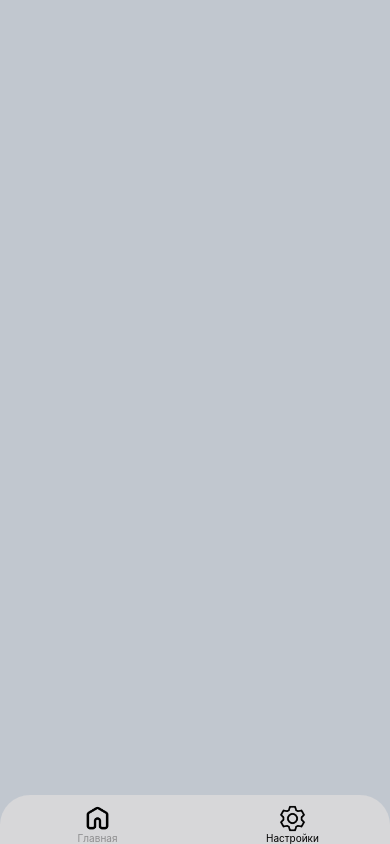
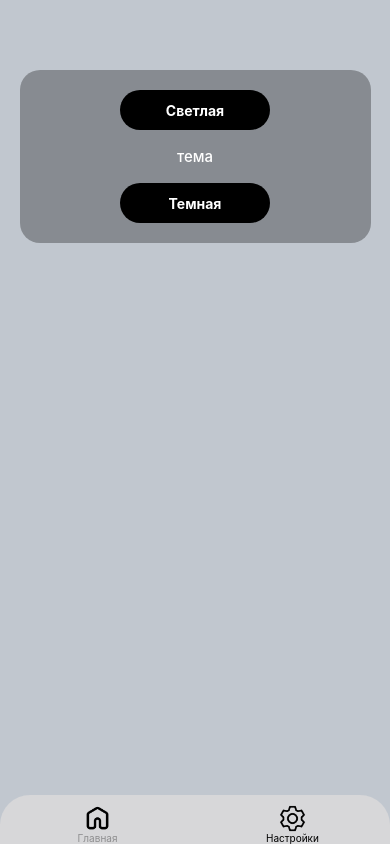
Before and after one commit to slavarichkov/TaskListRN, a React Native app: screen /Settings in a window 390 px wide. Built offline with nearby package versions, Linux system fonts and the light colour scheme.

Commit message:
feat: Экран настройки

```diff
--- a/src/screens/SettingsScreen/SettingsScreen.tsx
+++ b/src/screens/SettingsScreen/SettingsScreen.tsx
@@ -1,23 +1,24 @@
 import {StyleSheet, Text, View} from 'react-native';
 
 //Контекст
+import {useTheme} from '../../contexts/theme/ThemeContext';
 
 import Button from '../../components/buttons/Button';
-import { useTheme } from '../../contexts/theme/ThemeContext';
 
-/** Глобавльные настройки */
+/** Настройки */
 function SettingScreen() {
   const {backgroundColor, colorText, changeTheme} = useTheme();
 
   return (
     <View style={[styles.container, backgroundColor]}>
-      {/* Выбор темы
-            <View
-                style={[styles.containerButtons, { backgroundColor: 'rgba(0,0,0,0.3)' }]}>
-                <ButtonSetting text={'Светлая'} onClick={() => changeTheme('light')} />
-                <Text style={[styles.textNameButtonContainer, colorText]}>{'тема'}</Text>
-                <ButtonSetting text={'Темная'} onClick={() => changeTheme('dark')} />
-            </View> */}
+      <View
+        style={[styles.containerButtons, {backgroundColor: 'rgba(0,0,0,0.3)'}]}>
+        <Button text={'Светлая'} onClick={() => changeTheme('light')} />
+        <Text style={[styles.textNameButtonContainer, colorText]}>
+          {'тема'}
+        </Text>
+        <Button text={'Темная'} onClick={() => changeTheme('dark')} />
+      </View>
     </View>
   );
 }
@@ -34,13 +35,12 @@
     width: '90%',
     padding: 20,
     borderRadius: 20,
-    flexDirection: 'row',
-    justifyContent: 'space-between',
   },
   textNameButtonContainer: {
     fontSize: 15,
     fontWeight: '500',
     color: 'rgba(0,0,0,1)',
+    paddingVertical: 17,
   },
   containerClientInfo: {
     marginTop: 30,
@@ -55,6 +55,7 @@
     width: '100%',
   },
   text: {
+    paddingVertical: 17,
     color: 'rgba(0,0,0,1)',
     fontSize: 17,
   },
```
